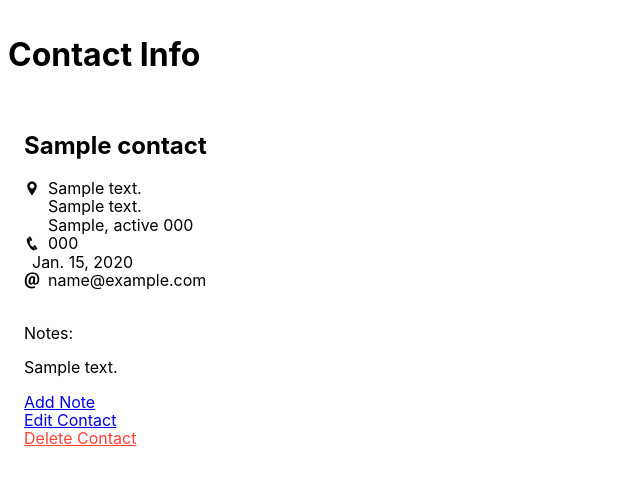
After one commit to Momentum-Team-12/django-uptact-philipweiss1260, a Django app: page /contacts/1/ in a window 1280 px wide. The commit adds this page. Shown: the top 485 px of the page, without its empty margins (0-640 px from the left). Run offline with Django 3.2, Linux system fonts and the light colour scheme; tables that the repository leaves empty hold one stand-in row (values such as "Sample post").

Commit message:
think I got it

```diff
--- a/contacts/admin.py
+++ b/contacts/admin.py
@@ -1,4 +1,6 @@
 from django.contrib import admin
-from .models import Contact
+from .models import Contact, Note
+
 
 admin.site.register(Contact)
+admin.site.register(Note)
--- a/contacts/models.py
+++ b/contacts/models.py
@@ -10,6 +10,7 @@ class Contact(models.Model):
 
     name = models.CharField(max_length=255)
     email = models.EmailField(null=True, blank=True)
+    birth_date = models.DateField(null=True, blank=True)
     phone_number = models.CharField(max_length=11,
                                     validators=[phone_regex],
                                     null=True,
@@ -19,3 +20,8 @@ class Contact(models.Model):
     city = models.CharField(max_length=255, null=True, blank=True)
     state = USStateField(null=True, blank=True)
     zip_code = USZipCodeField(null=True, blank=True)
+
+class Note(models.Model):
+    text = models.CharField(max_length=5000)
+    created = models.DateTimeField(auto_now_add=True)
+    contact = models.ForeignKey(Contact, on_delete=models.CASCADE, related_name= "notes")
--- a/contacts/views.py
+++ b/contacts/views.py
@@ -1,6 +1,6 @@
 from django.shortcuts import render, redirect, get_object_or_404
 from .models import Contact
-from .forms import ContactForm
+from .forms import ContactForm, NoteForm
 
 
 # Create your views here.
@@ -37,6 +37,23 @@ def edit_contact(request, pk):
         "contact": contact
     })
 
+def add_note(request, pk):
+    contact = get_object_or_404(Contact, pk=pk)
+    if request.method == 'GET':
+        form = NoteForm()
+    else:
+        form = NoteForm(data=request.POST)
+        if form.is_valid():
+            new_note = form.save(commit=False)
+            new_note.contact = contact
+            new_note.save()
+            return redirect(to='list_contacts')
+
+    return render(request, "contacts/add_note.html", {
+        "form": form,
+        "contact": contact
+    })
+
 
 def delete_contact(request, pk):
     contact = get_object_or_404(Contact, pk=pk)
@@ -46,3 +63,7 @@ def delete_contact(request, pk):
 
     return render(request, "contacts/delete_contact.html",
                   {"contact": contact})
+
+def view_contact(request, pk):
+    contact = get_object_or_404(Contact, pk=pk)
+    return render(request, 'contacts/view_contact.html', {"contact": contact})
--- /dev/null
+++ b/templates/contacts/view_contact.html
@@ -0,0 +1,58 @@
+{% extends "base.html" %}
+
+{% block content %}
+<h1>Contact Info</h1>
+
+
+<div>
+    <div class="w-33 pa3">
+        <h2>{{ contact.name }}</h2>
+
+        <div class="flex">
+            <div class="pr2"><i class="icofont-location-pin"></i></div>
+            <div>
+                {{ contact.address_1 }}<br />
+                {% if contact.address_2 %}
+                {{ contact.address_2 }}<br />
+                {% endif %}
+                {{ contact.city }}, {{ contact.state }} {{ contact.zip_code }}
+            </div>
+        </div>
+
+        {% if contact.phone_number %}
+        <div class="flex">
+            <div class="pr2"><i class="icofont-phone"></i></div>
+            <div>{{ contact.phone_number }}</div>
+        </div>
+        {% endif %}
+
+        {% if contact.birth_date %}
+        <div class="flex">
+            <div class="pr2"><i class="icofont-birthday"></i></div>
+            <div>{{ contact.birth_date }}</div>
+        </div>
+        {% endif %}
+
+        {% if contact.email %}
+        <div class="flex">
+            <div class="pr2"><i class="icofont-ui-email"></i></div>
+            <div>{{ contact.email }}</div>
+        </div>
+        {% endif %}
+<br>
+<p>Notes:</p>
+        {% for note in contact.notes.all %}
+        <div class="flex">
+            <div>{{ note.text }}</div>
+        </div>
+        {% endfor %}
+
+        <p>
+            <a href="{% url 'add_note' pk=contact.pk %}">Add Note</a><br>
+            <a href="{% url 'edit_contact' pk=contact.pk %}">Edit Contact</a><br>
+            <a class="red" href="{% url 'delete_contact' pk=contact.pk %}">Delete Contact</a>
+        </p>
+    </div>
+
+</div>
+{% endblock %}
--- a/uptact/urls.py
+++ b/uptact/urls.py
@@ -28,6 +28,8 @@ urlpatterns = [
     path('contacts/<int:pk>/delete/',
          contacts_views.delete_contact,
          name='delete_contact'),
+    path('contacts/<int:pk>/', contacts_views.view_contact, name='view_contact'),
+    path('contacts/<int:pk>/notes', contacts_views.add_note, name='add_note'),
 ]
 
 if settings.DEBUG:
```
Also changed, not shown: contacts/forms.py (+9 -1 lines), templates/contacts/add_note.html (added, +15 -0 lines), templates/contacts/list_contacts.html (+9 -0 lines), README.md, contacts/migrations/0002_contact_birth_date_alter_contact_id.py (added), contacts/migrations/0003_note.py (added), contacts/migrations/0004_alter_note_contact.py (added), users/migrations/0002_alter_user_first_name_alter_user_id.py (added).
